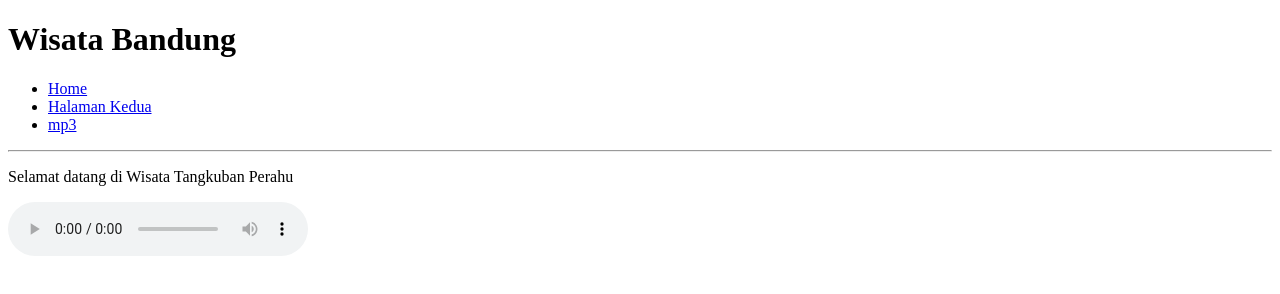
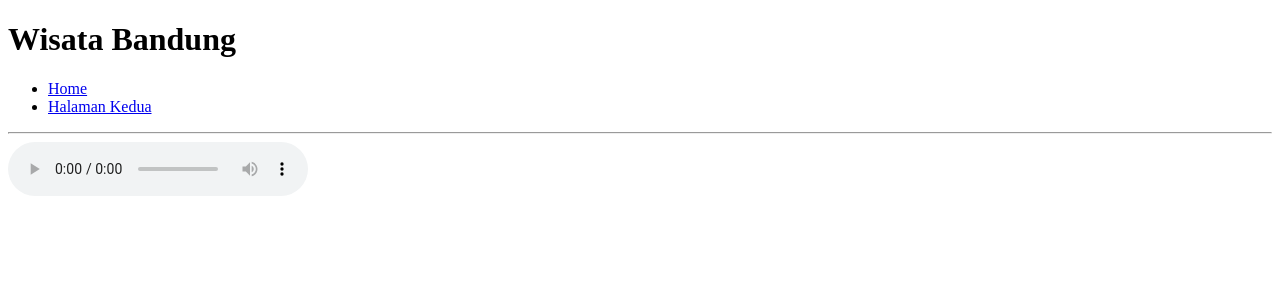
Before and after one commit to ridwanpastrana/ridwanpastranaa, a plain HTML site: page index.html in a window 1280 px wide. Drawn offline with Linux system fonts and the light colour scheme.

Commit message:
changemp3

```diff
--- a/index.html
+++ b/index.html
@@ -15,16 +15,12 @@
                         <li>
                             <a href="form.html">Halaman Kedua</a>
                         </li>
-                        <li>
-                        <a href="mp3.html">mp3</a>
-                        </li>
                     </ul>
                     <hr>
-                    <p>Selamat datang di Wisata Tangkuban Perahu</p>
             </body>
     <body>
         <audio controls loop>
-            <audio src="one ok rock - pierce.mp3" type="audio/mpeg">
+            <source src="one ok rock - pierce.mp3" type="audio/mpeg">
         </audio>
     </body>
 </body>
```
